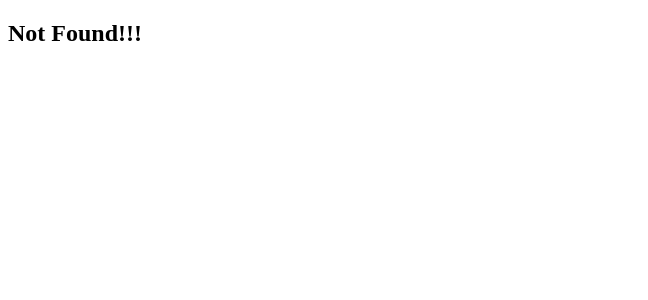
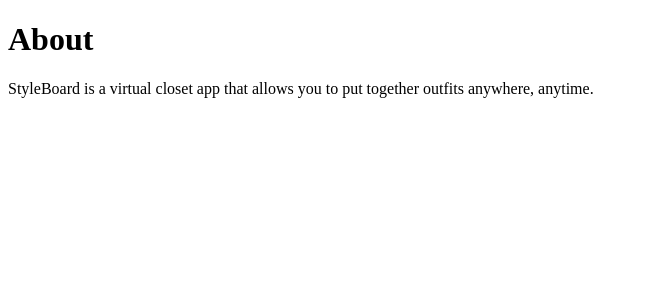
Before and after one commit to codenamequet/new-style-board, a React (Create React App) app: page /about in a window 1280 px wide. Before the commit this address had no page. Shown: the top 300 px of the page, without its empty margins (0-648 px from the left). Built offline with nearby package versions, Linux system fonts and the light colour scheme.

Commit message:
added About page and a route to it

```diff
--- /dev/null
+++ b/src/components/About.js
@@ -0,0 +1,10 @@
+import React from 'react'
+
+const About = () => (
+  <div className="about">
+    <h1>About</h1>
+    <p>StyleBoard is a virtual closet app that allows you to put together outfits anywhere, anytime.</p>
+  </div>
+)
+
+export default About
--- a/src/components/Router.js
+++ b/src/components/Router.js
@@ -1,6 +1,7 @@
 import React from 'react'
 import {BrowserRouter, Route, Switch} from 'react-router-dom'
 import App from './App'
+import About from './About'
 import Accessories from './Accessories'
 import Shirts from './Shirts'
 import Pants from './Pants'
@@ -10,7 +11,8 @@
 const Router = () => (
   <BrowserRouter>
 	  <Switch>
-      <Route exact path="/" component={App} />
+    	<Route exact path="/" component={App} />
+      <Route exact path="/about" component={About} />
 			<Route path="/accessories/" component={Accessories} />
 			<Route path="/accessories/:name" component={Accessories} />
 			<Route path="/shirts/" component={Shirts} />
```
